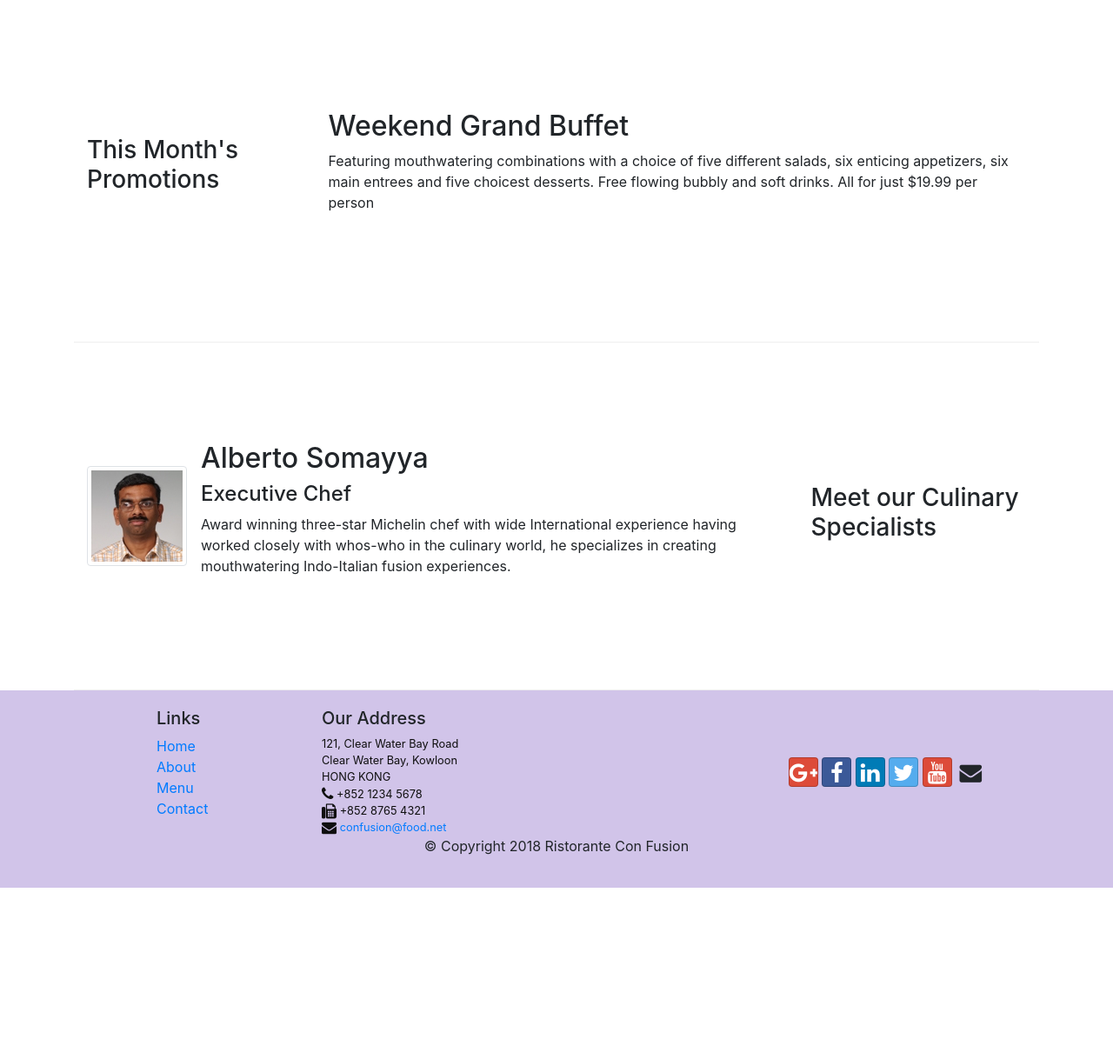
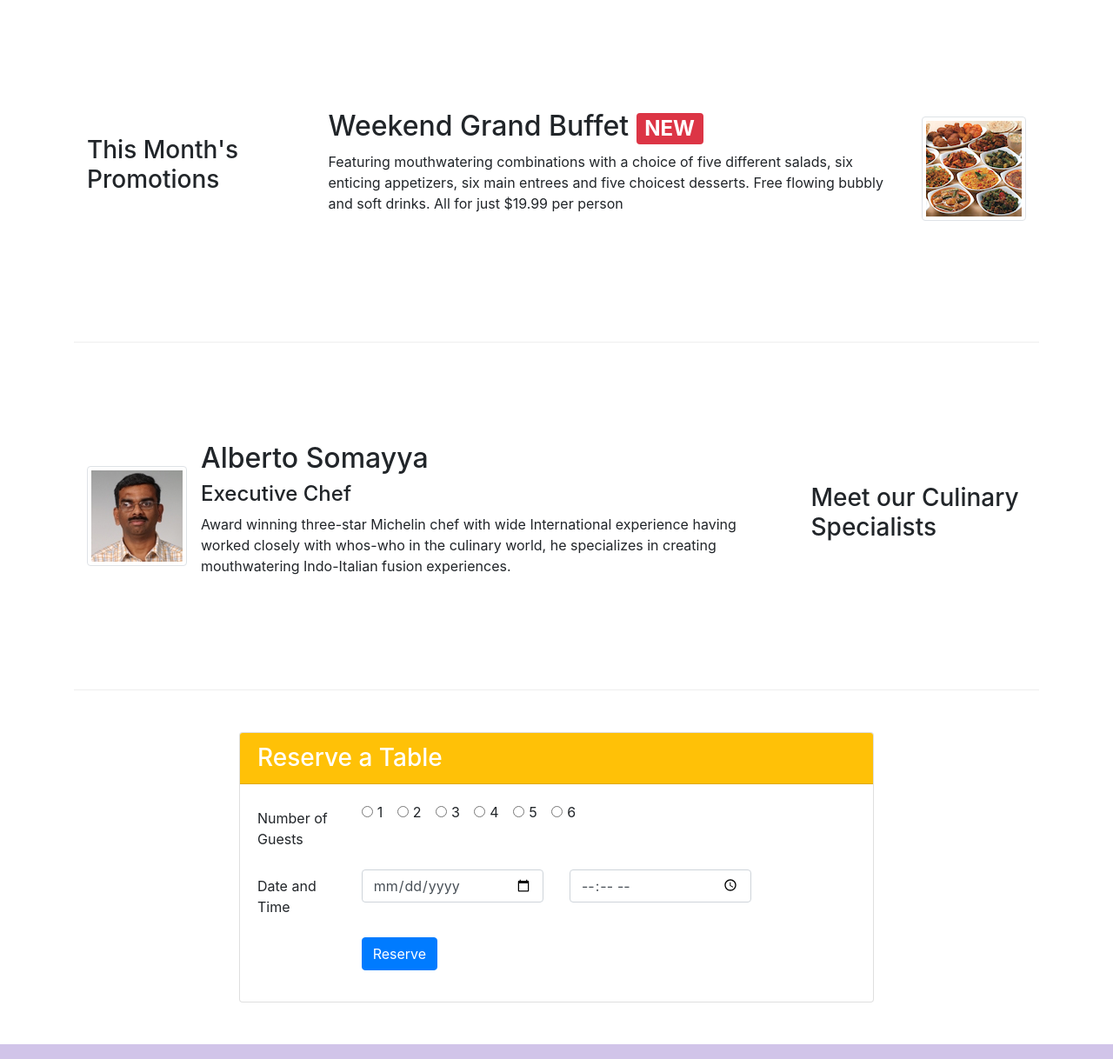
Before and after one commit to cpolanco06/conFusion, a website: page index.html in a window 1280 px wide. Shown: the part 740-1958 px from the top of the page at 87% size. Before the commit the page ends 1761 px from the top, so only its background shows below. Drawn offline with nearby package versions, Linux system fonts and the light colour scheme.

Commit message:
Assignment Two

```diff
--- a/index.html
+++ b/index.html
@@ -41,8 +41,11 @@
                     <h1>Ristorante con Fusion</h1>
                     <p>We take inspiration from the World's best cuisines, and create a unique fusion experience. Our lipsmacking creations will tickle your culinary senses!</p>
                 </div>
-                <div class="col-12 col-sm align-self-center">
+                <div class="col-12 col-sm-3 align-self-center">
                     <img src="img/logo.png" class="img-fluid">
+                </div>
+                <div class="col-12 col-sm-3 align-self-center">
+                    <a role="button" class="btn btn-warning btn-block btn-lg" href="#reserveform">Reserve Table</a>
                 </div>
             </div>
         </div>
@@ -75,8 +78,17 @@
                 <h3>This Month's Promotions</h3>
             </div>
             <div class="col col-sm col-md">
-                <h2>Weekend Grand Buffet</h2>
-                <p class="d-none d-sm-block">Featuring mouthwatering combinations with a choice of five different salads, six enticing appetizers, six main entrees and five choicest desserts. Free flowing bubbly and soft drinks. All for just $19.99 per person </p>
+                <div class="media">
+                    <div class="media-body">
+                        <h2 class="mt-0">
+                            Weekend Grand Buffet
+                            <span class="badge badge-danger">NEW</span>
+                        </h2>
+                        <p class="d-none d-sm-block">Featuring mouthwatering combinations with a choice of five different salads, six enticing appetizers, six main entrees and five choicest desserts. Free flowing bubbly and soft drinks. All for just $19.99 per person </p>
+                    </div>
+                    <img class="d-flex ml-3 img-thumbnail align-self-center"
+                    src="img/buffet.png" alt="Buffet">
+                </div>
             </div>
         </div>
 
@@ -92,6 +104,62 @@
                         <h2 class="mt-0">Alberto Somayya</h2>
                         <h4>Executive Chef</h4>
                         <p class="d-none d-sm-block">Award winning three-star Michelin chef with wide International experience having worked closely with whos-who in the culinary world, he specializes in creating mouthwatering Indo-Italian fusion experiences. </p>
+                    </div>
+                </div>
+            </div>
+        </div>
+        <div class="row justify-content-center" id="reserveform">
+            <div class="col-12 col-sm-8">
+                <div class="card mt-5 mb-5">
+                    <h3 class="card-header bg-warning text-white">Reserve a Table</h3>
+                    <div class="card-body">
+                        <form>
+                            <div class="form-group row">
+                                <label for="inlineRadio1" class="col-12 col-md-2 col-form-label">Number of Guests</label>
+                                <div class="col-12 col-md-5">
+                                    <div class="form-check form-check-inline">
+                                        <input class="form-check-input" type="radio" name="inlineRadioOptions" id="inlineRadio1" value="option1">
+                                        <label class="form-check-label" for="inlineRadio1">1</label>
+                                    </div>
+                                    <div class="form-check form-check-inline">
+                                        <input class="form-check-input" type="radio" name="inlineRadioOptions" id="inlineRadio2" value="option2">
+                                        <label class="form-check-label" for="inlineRadio2">2</label>
+                                    </div>
+                                    <div class="form-check form-check-inline">
+                                        <input class="form-check-input" type="radio" name="inlineRadioOptions" id="inlineRadio3" value="option3">
+                                        <label class="form-check-label" for="inlineRadio3">3</label>
+                                    </div>
+                                    <div class="form-check form-check-inline">
+                                        <input class="form-check-input" type="radio" name="inlineRadioOptions" id="inlineRadio4" value="option4">
+                                        <label class="form-check-label" for="inlineRadio4">4</label>
+                                    </div>
+                                    <div class="form-check form-check-inline">
+                                        <input class="form-check-input" type="radio" name="inlineRadioOptions" id="inlineRadio5" value="option5">
+                                        <label class="form-check-label" for="inlineRadio5">5</label>
+                                    </div>
+                                    <div class="form-check form-check-inline">
+                                        <input class="form-check-input" type="radio" name="inlineRadioOptions" id="inlineRadio6" value="option6">
+                                        <label class="form-check-label" for="inlineRadio6">6</label>
+                                    </div>
+                                </div>
+                            </div>
+                            <div class="form-group row">
+                                <label for="date" class="col-12 col-md-2 col-form-label">Date and Time</label>
+                                <div class="col-12 col-md-4">
+                                    <input type="date" class="form-control" id="date" name="date">
+                                </div>
+                                <div class="col-12 col-md-4">
+                                    <input type="time" class="form-control" id="time" name="time">
+                                </div>
+                            </div>
+                            <div class="form-group row">
+                                <div class="offset-md-2 col-md-10">
+                                    <button type="submit" class="btn btn-primary">
+                                        Reserve
+                                    </button>
+                                </div>
+                            </div>
+                        </form>
                     </div>
                 </div>
             </div>
```
